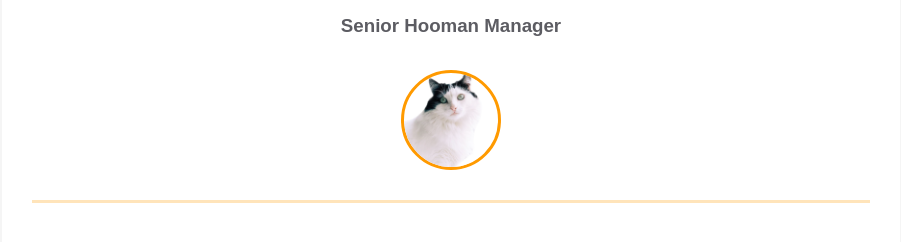
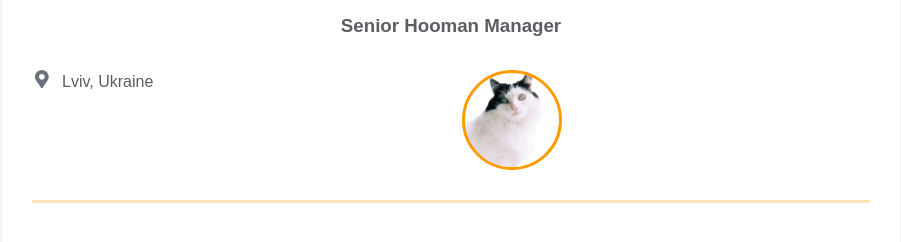
Before and after one commit to SofiiaShevtsova/homepage-2023, a plain HTML site: page index.html in a window 1280 px wide. Shown: the part 132-374 px from the top of the page, without its empty margins (189-1090 px from the left). Drawn offline with Linux system fonts and the light colour scheme.

Commit message:
add location info

```diff
--- a/index.html
+++ b/index.html
@@ -15,7 +15,22 @@
             <h3 class="contact-info__sub-header">Senior Hooman Manager</h3>
 
             <div class="contact_info_container fh">
-              <div class="contact-info__block"></div>
+              <div class="contact-info__block">
+                <a href="" rel="author" class="contact-info__item">
+                  <div class="contact-info__item-icon-wrapper">
+                    <svg
+                      class="contact-info__item-icon"
+                      xmlns="http://www.w3.org/2000/svg"
+                      viewBox="0 0 384 512"
+                    >
+                      <path
+                        d="M172.268 501.67C26.97 291.031 0 269.413 0 192 0 85.961 85.961 0 192 0s192 85.961 192 192c0 77.413-26.97 99.031-172.268 309.67-9.535 13.774-29.93 13.773-39.464 0zM192 272c44.183 0 80-35.817 80-80s-35.817-80-80-80-80 35.817-80 80 35.817 80 80 80z"
+                      ></path>
+                    </svg>
+                  </div>
+                  <span>Lviv, Ukraine</span>
+                </a>
+              </div>
 
               <div class="contact-info__block contact-info__block--center">
                 <img
```
